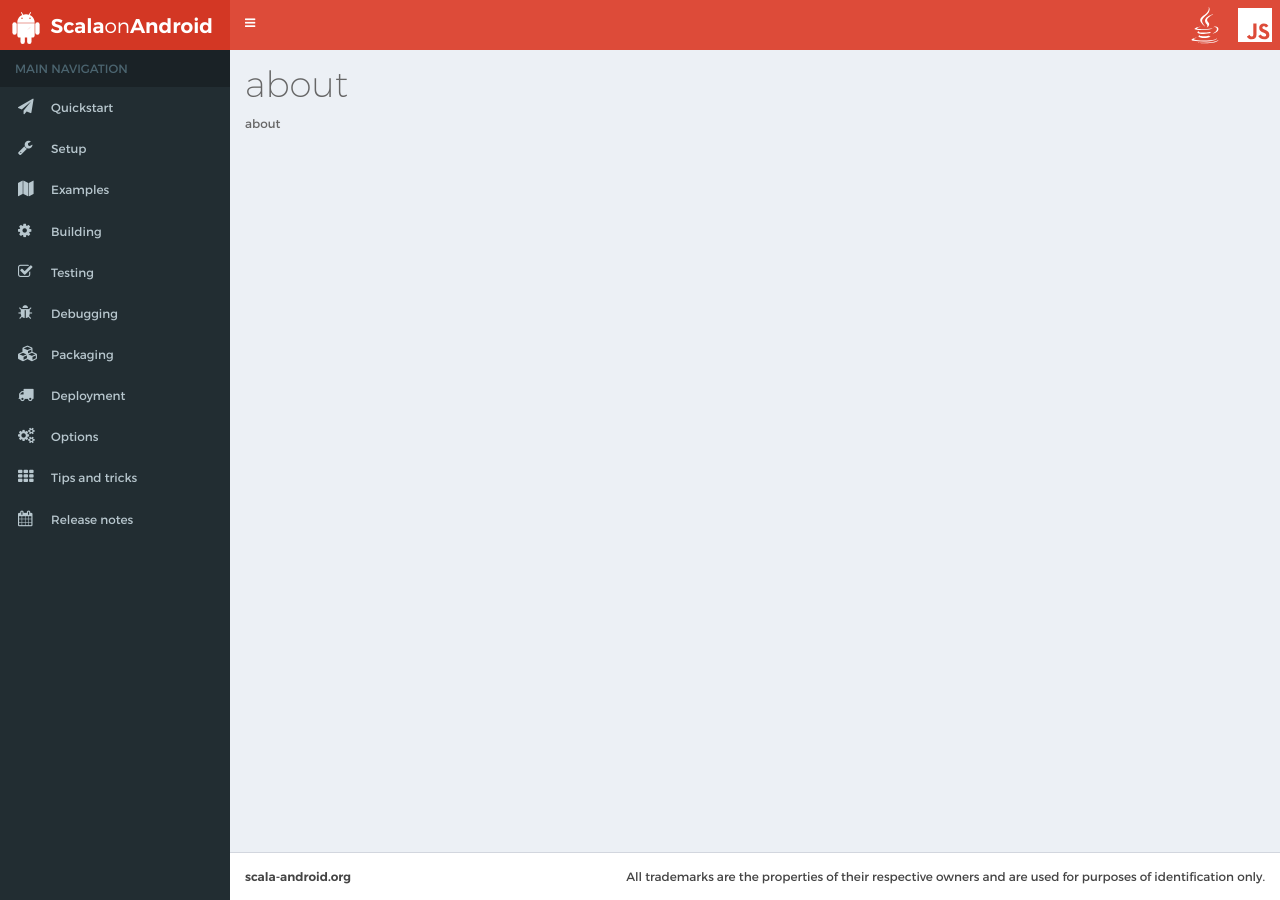
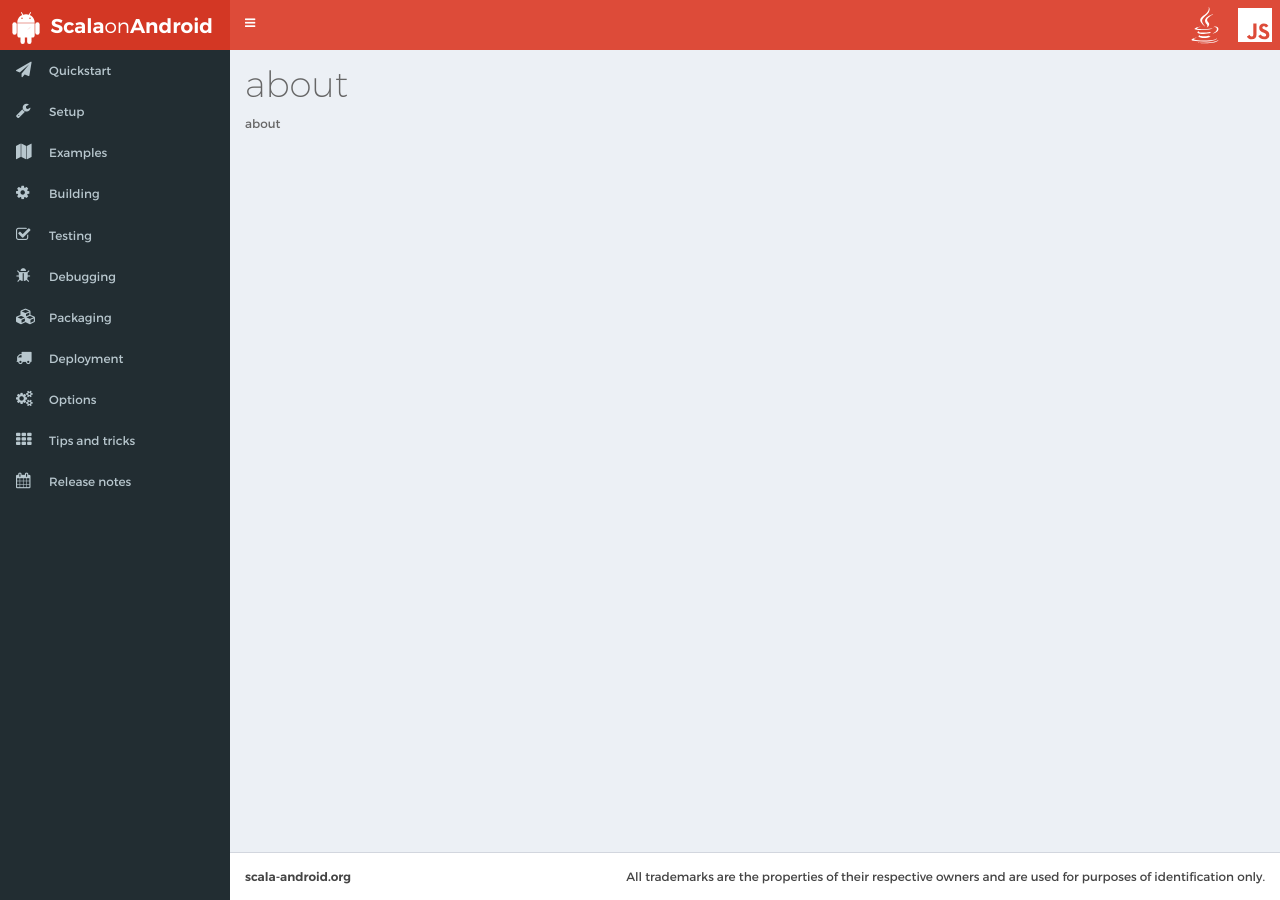
Before and after one commit to scala-android/scala-android.github.io, a Jekyll site: the page built from _pages/about.md, in a window 1280 px wide. Built offline with Jekyll 4.4.1, drawn with Linux system fonts in a browser that asks for light colours; nearby versions of some CDN libraries.

Commit message:
Sidebar tuning

```diff
--- a/_includes/sidebar.html
+++ b/_includes/sidebar.html
@@ -5,7 +5,7 @@
     <!-- /.search form -->
     <!-- sidebar menu: : style can be found in sidebar.less -->
     <ul class="sidebar-menu">
-      <li class="header">MAIN NAVIGATION</li>
+      <!--<li class="header">MAIN NAVIGATION</li>-->
       <!--<li>
         <a href="/">
           <i class="fa fa-home"></i> <span>Home</span>
--- a/resources/css/main.scss
+++ b/resources/css/main.scss
@@ -40,6 +40,10 @@ h1:first-child {
   padding: 0;
 }
 
+.sidebar-menu > li > a {
+    padding: 12px 5px 12px 13px;
+}
+
 .sidebar-menu > li > a > .fa {
   font-size: 130%;
   vertical-align: top;
```
